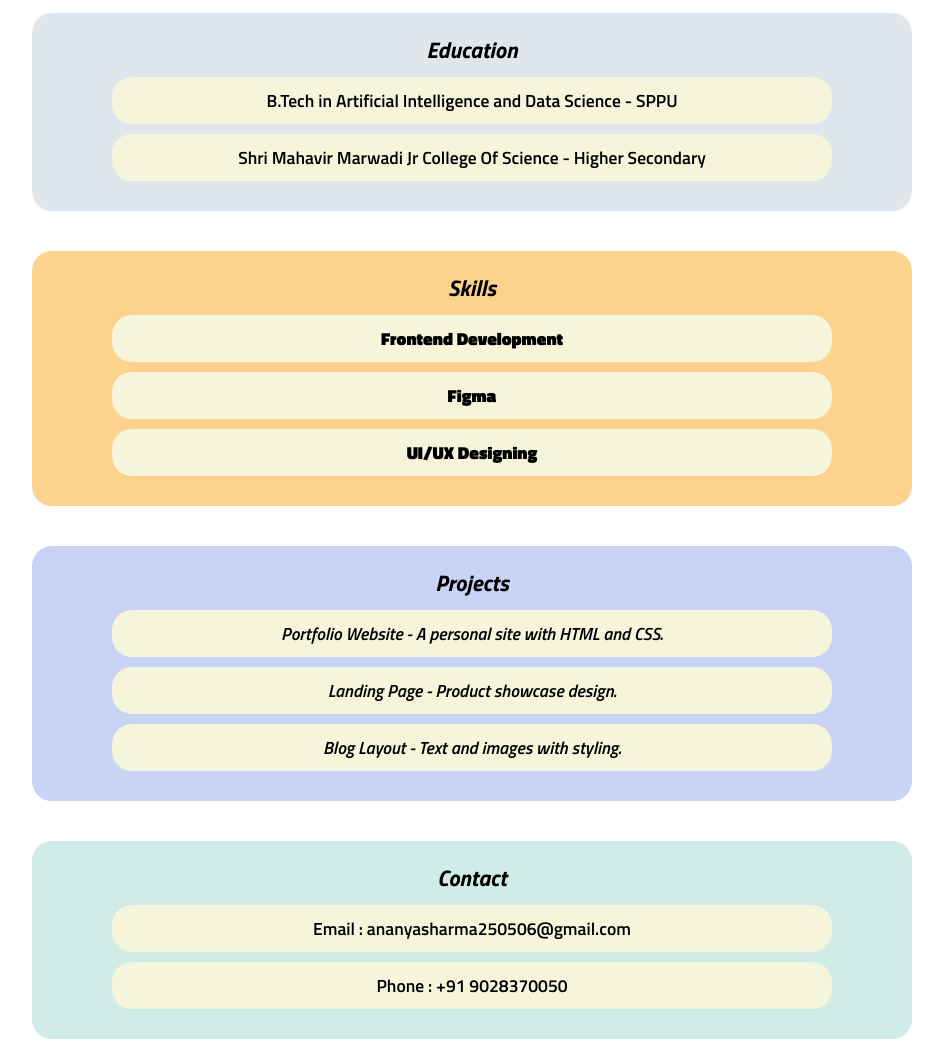
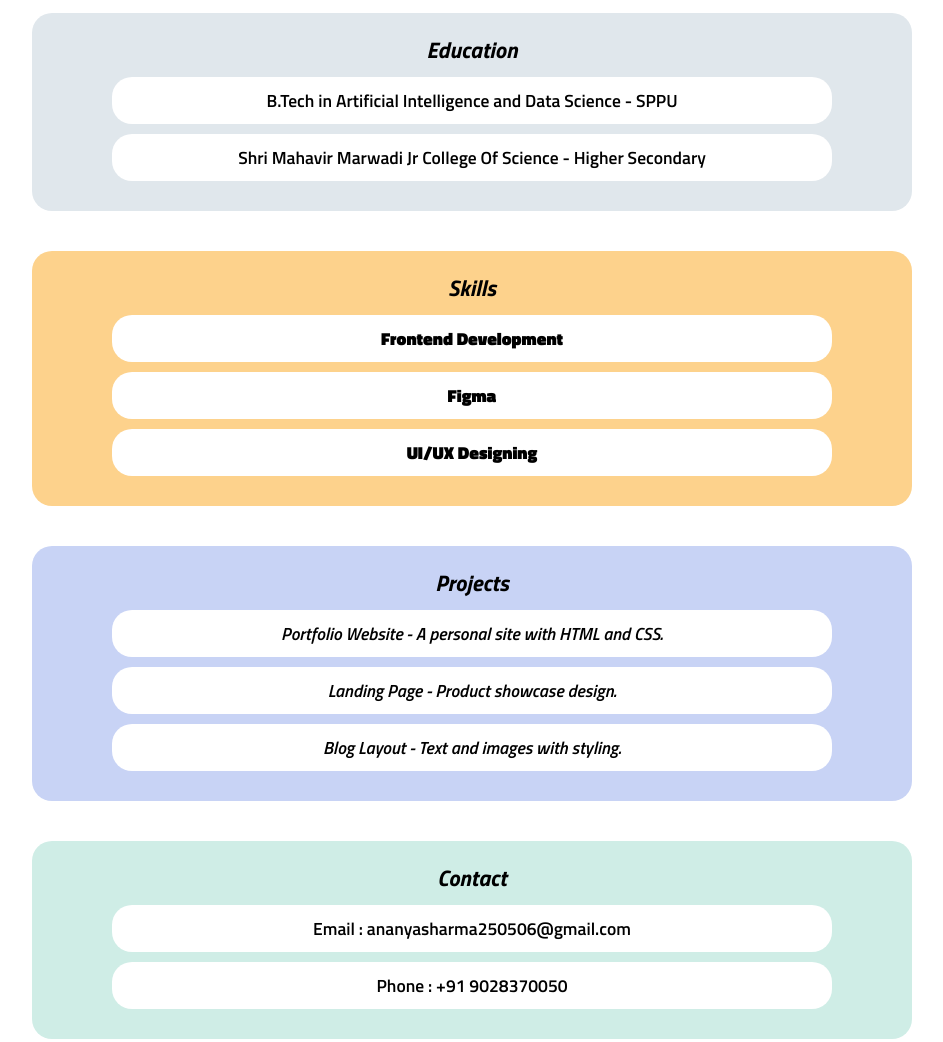
Before and after one commit to ananyasharma2506/cohort-2, a plain HTML site: page task1/index.html in a window 1280 px wide. Shown: the part 320-1362 px from the top of the page, without its empty margins (168-1111 px from the left). Drawn offline with Linux system fonts and the light colour scheme.

Commit message:
box colour change

```diff
--- a/task1/style.css
+++ b/task1/style.css
@@ -66,7 +66,7 @@ h6{
     font-style: italic;
 }
 .box{
-    background-color: beige;
+    background-color: white;
     margin-top: 10px;
     margin-bottom: 10px;
     margin-left: 80px;
@@ -100,7 +100,7 @@ h6{
 }
 
 .box1{
-     background-color: beige;
+     background-color: white;
     margin-top: 10px;
     margin-bottom: 10px;
     margin-left: 80px;
@@ -132,7 +132,7 @@ h6{
 }
 
 .box2{
-    background-color: beige;
+    background-color: white;
     margin-top: 10px;
     margin-bottom: 10px;
     margin-left: 80px;
@@ -164,7 +164,7 @@ h6{
 }
 
 .box3{
-    background-color: beige;
+    background-color: white;
     margin-top: 10px;
     margin-bottom: 10px;
     margin-left: 80px;
```
